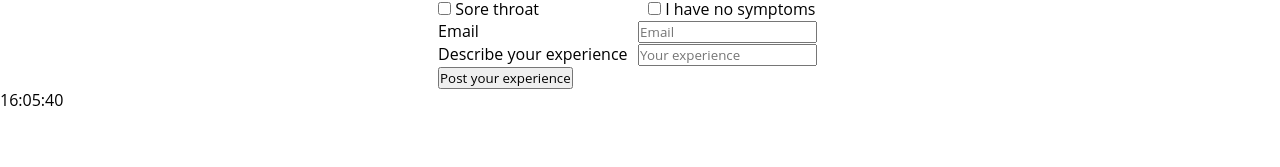
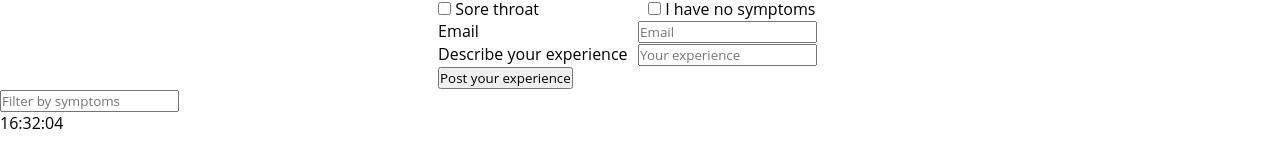
Before and after one commit to miketaart/covid19-client, a React (Create React App) app: page / in a window 1280 px wide. Shown: the part 431-598 px from the top of the page. Built offline with nearby package versions, Linux system fonts and the light colour scheme; no server answers; data requests are answered from the project's data file.

Commit message:
Add search functionality in messages

```diff
--- a/db.json
+++ b/db.json
@@ -3,16 +3,17 @@
     {
       "user": {
         "nickName": "",
-        "email": ""
+        "email": "",
+        "gender": ""
       },
       "dateSymptomsAppeared": "",
       "symptoms": [
         {
-          "value": "cough",
+          "value": "Cough",
           "isChecked": false
         },
         {
-          "value": "fever",
+          "value": "High temperature",
           "isChecked": false
         },
         {
@@ -20,12 +21,29 @@
           "isChecked": false
         },
         {
-          "value": "musclepain",
+          "value": "Sore throat",
+          "isChecked": false
+        },
+        {
+          "value": "Shortness of breath",
+          "isChecked": false
+        },
+        {
+          "value": "Severe muscle pain",
+          "isChecked": false
+        },
+        {
+          "value": "Harder to smell or taste",
+          "isChecked": false
+        },
+        {
+          "value": "I have no symptoms",
           "isChecked": false
         }
       ],
+      "message": "yo",
       "date": "23-10-2020",
-      "timeStamp": "16:05:40",
+      "timeStamp": "16:32:04",
       "id": 1
     }
   ]
--- a/src/components/blog/Blog.jsx
+++ b/src/components/blog/Blog.jsx
@@ -7,6 +7,7 @@ export default class Blog extends Component {
 
         this.state = {
             posts: [],
+            search: ''
         }
     }
 
@@ -25,14 +26,25 @@ export default class Blog extends Component {
             })
     }
 
+    updateSearch = (e) => {
+        this.setState({
+            search: e.target.value
+        })
+    }
+
     componentDidMount() {
         this.getAllPosts()
     }
 
     render() {
+        let search = this.state.search.toLowerCase()
         return (
             <div className="Blog">
+                <input className="input" type="text" placeholder="Filter by symptoms" value={this.state.search} onChange={this.updateSearch} />
                 {this.state.posts
+                    .filter((post) =>
+                        post.message.toLowerCase()
+                            .includes(search))
                     .map(post => (
                         <div className="Blog__Post-Container" key={post.id}>
                             <p className="Blog__Post">{post.timeStamp} {post.dateSymptomsAppeared.split('-').reverse().join('-')}</p>
```
